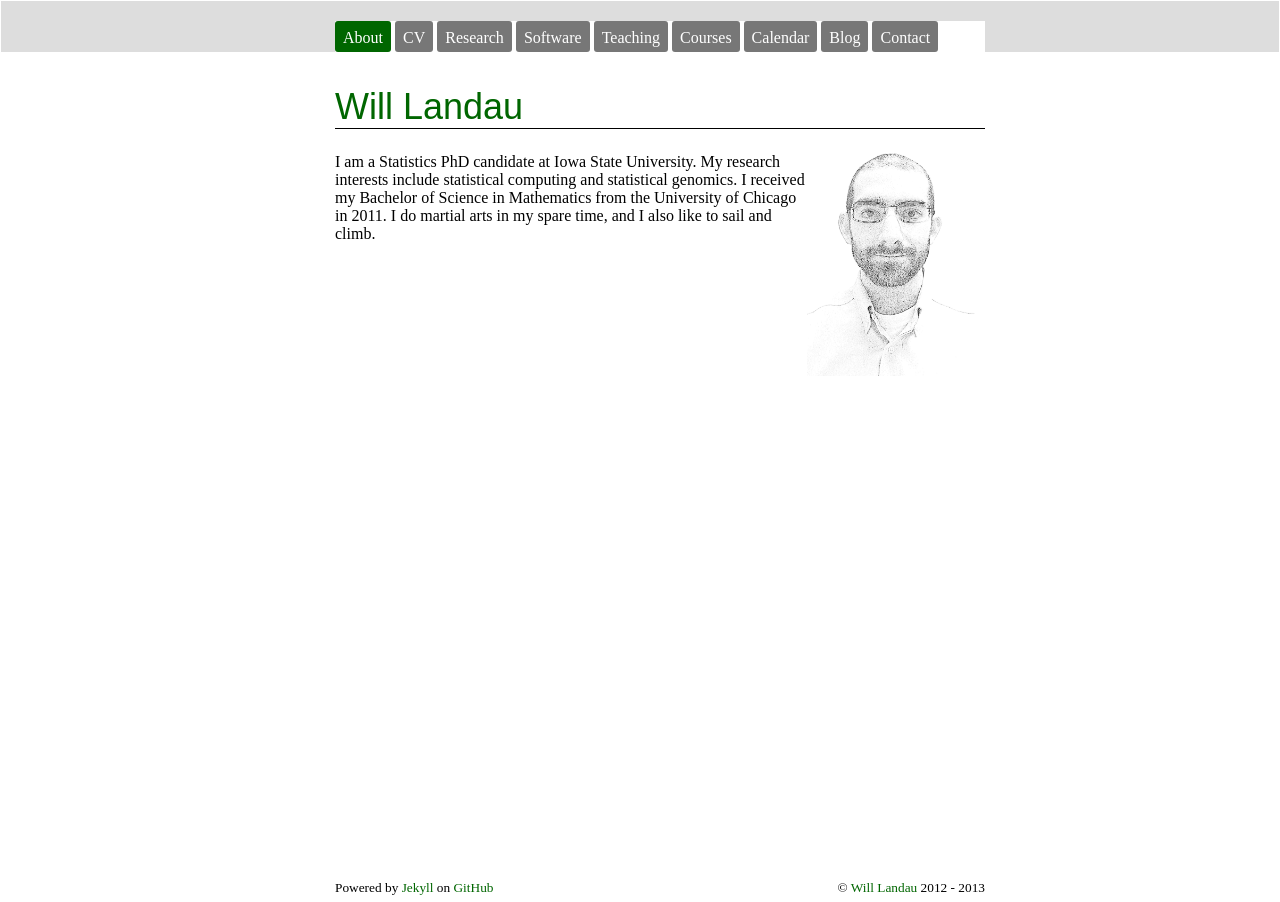
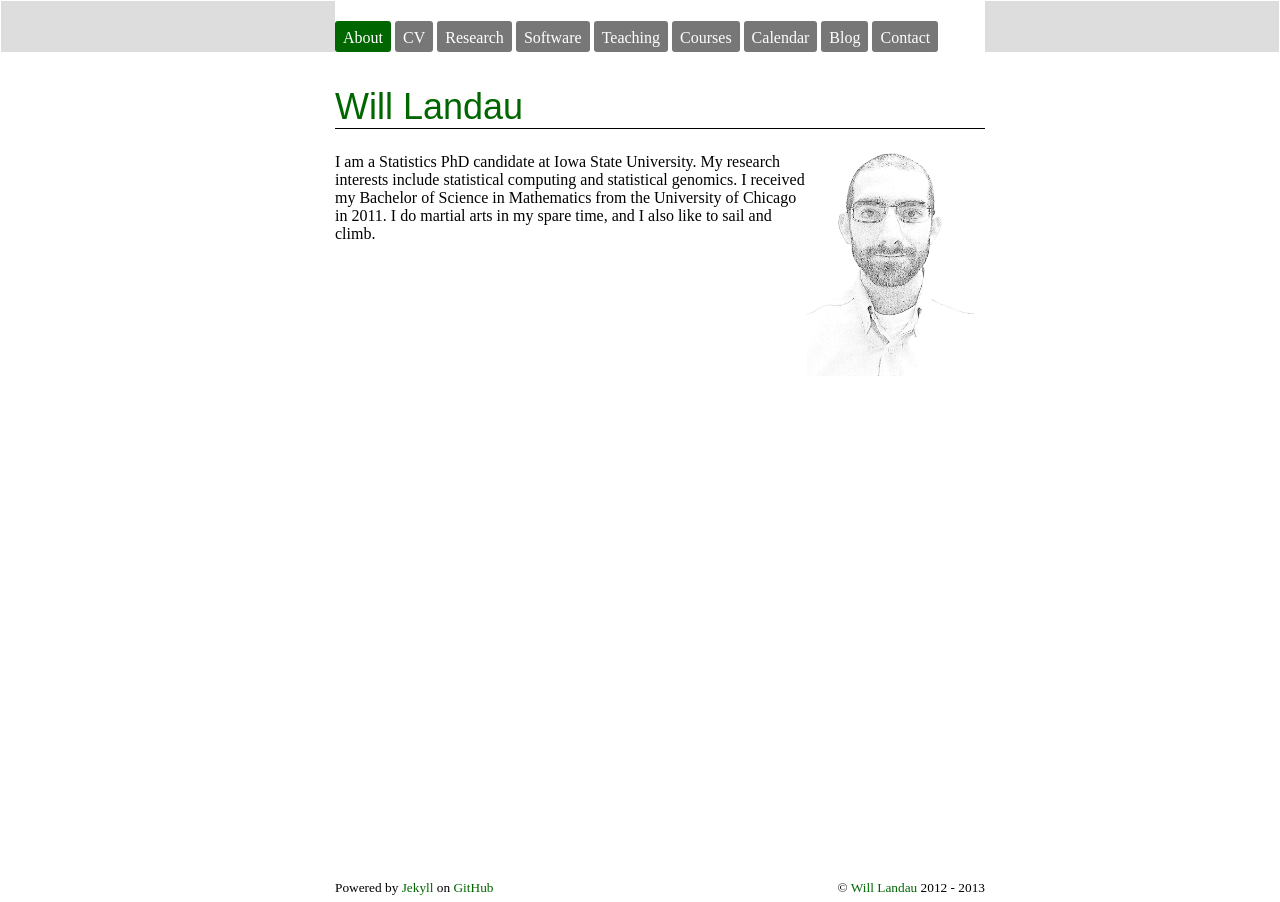
Before and after one commit to wlandau/wlandau.github.io, a Jekyll site: the page built from index.html, in a window 1280 px wide. Built offline with Jekyll 4.4.1, drawn with Linux system fonts in a browser that asks for light colours; nearby versions of some CDN libraries.

```diff
--- a/css/wml-custom.css
+++ b/css/wml-custom.css
@@ -167,10 +167,10 @@
 }
 
 #navbar{
-  padding-top: 20px;
   background: #DDDDDD;
 }
 
 #navbar-content{
+  padding-top: 20px;
   background:white;
 }
```
